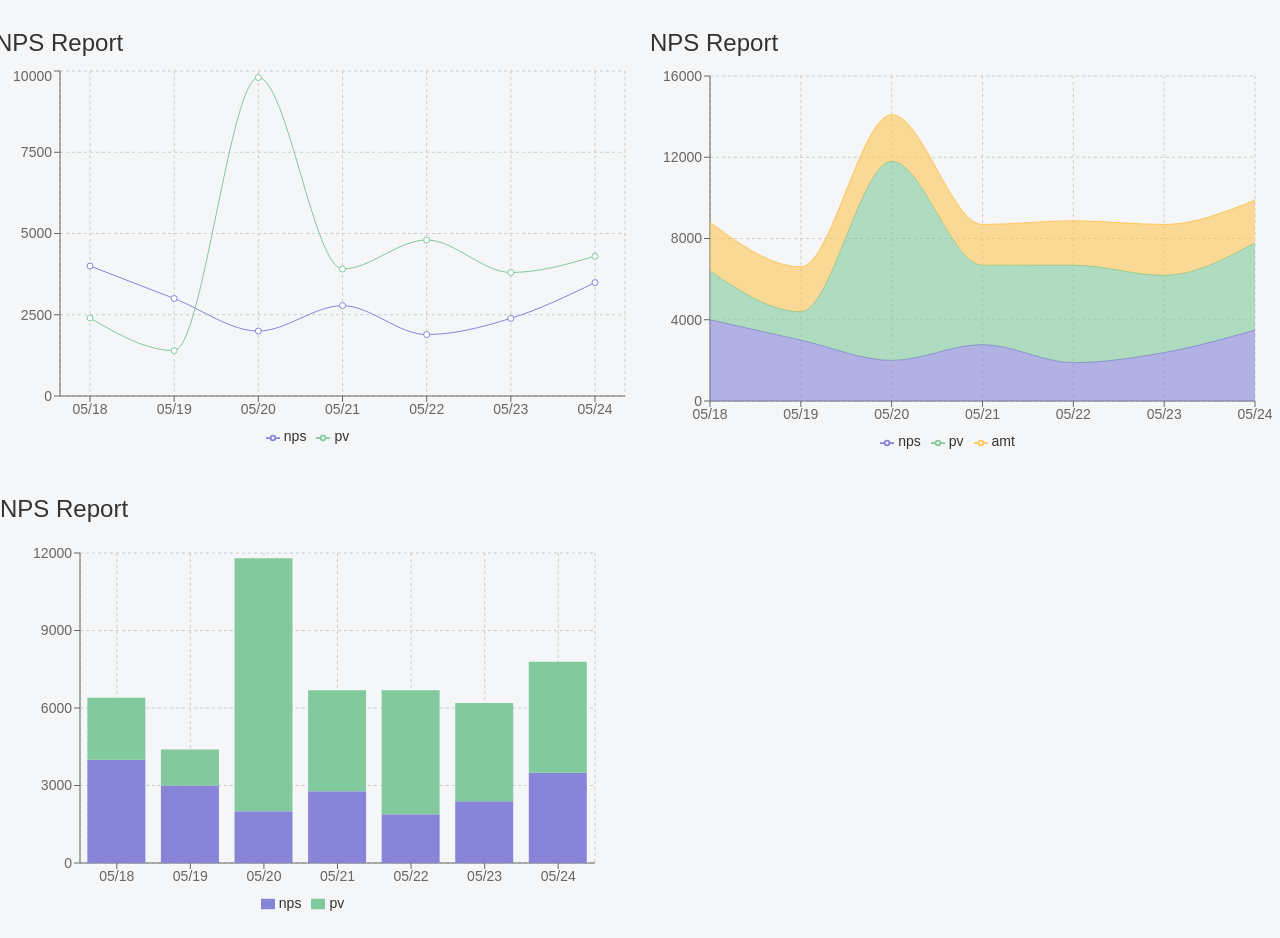
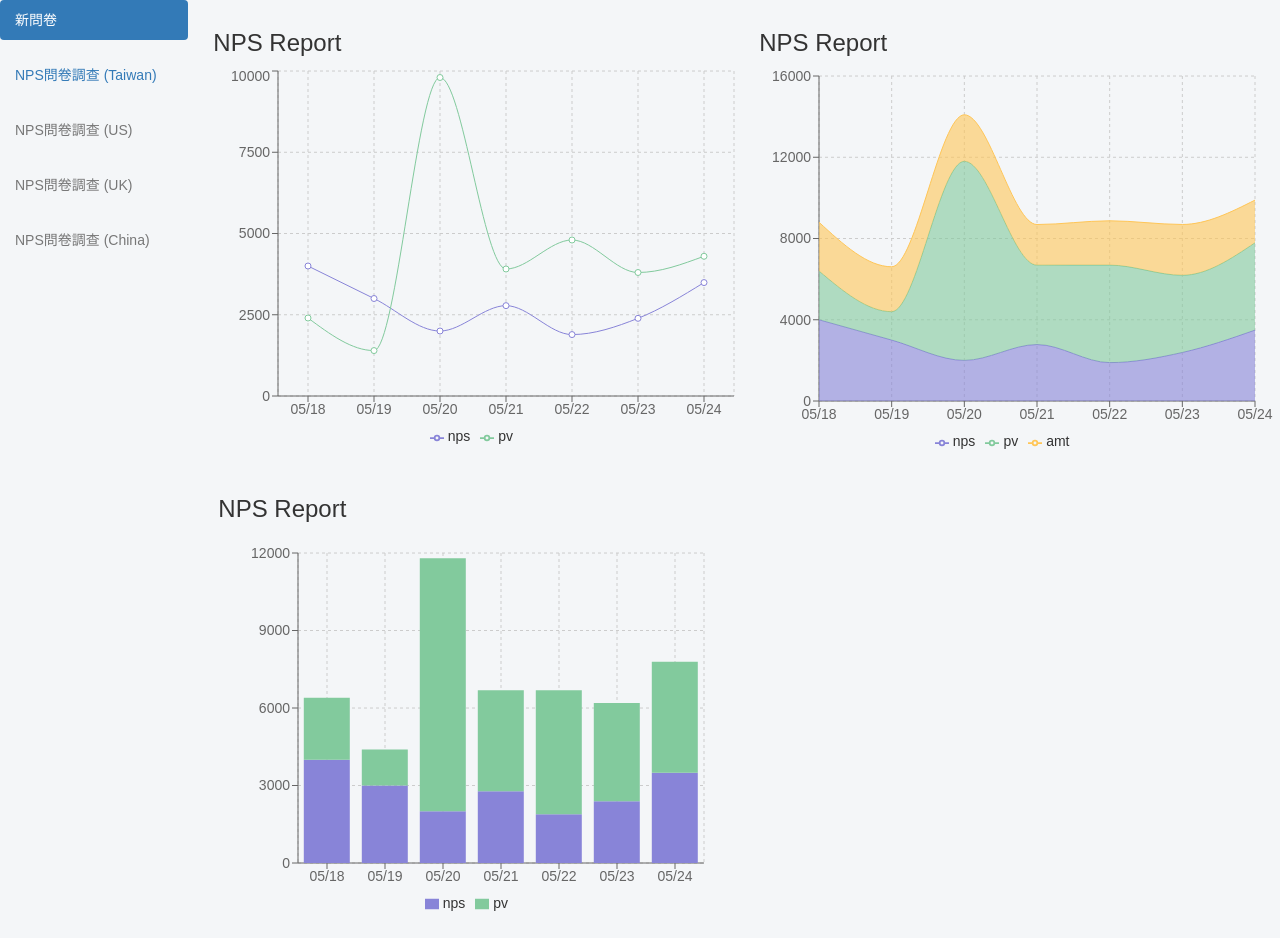
Before and after one commit to DavisChang/survey-anything, a React (Create React App) app: page /report in a window 1280 px wide. Built offline with nearby package versions, Linux system fonts and the light colour scheme.

Commit message:
Add sidebar

```diff
--- a/src/Pages/Report/Report.js
+++ b/src/Pages/Report/Report.js
@@ -2,7 +2,7 @@ import React from "react";
 import moment from 'moment';
 import { AreaChart, Area, BarChart, Bar, LineChart, Line, XAxis, YAxis,
   CartesianGrid, Tooltip, Legend, ResponsiveContainer } from "recharts";
-import { Row, Col } from 'react-bootstrap';
+import { Row, Col, Nav, NavItem } from 'react-bootstrap';
 import { Route, Link } from "react-router-dom";
 import './Report.css';
 
@@ -17,7 +17,27 @@ const data = [
 ];
 
 const Report = ({ match }) => (
-  <div>
+  <Row>
+    <Col xs={2}>
+      <Nav bsStyle="pills" stacked activeKey={1}>
+        <NavItem eventKey={1} href="/home">
+          新問卷
+        </NavItem>
+        <NavItem eventKey={2} title="Item">
+          NPS問卷調查 (Taiwan)
+        </NavItem>
+        <NavItem eventKey={3} disabled>
+          NPS問卷調查 (US)
+        </NavItem>
+        <NavItem eventKey={4} disabled>
+          NPS問卷調查 (UK)
+        </NavItem>
+        <NavItem eventKey={5} disabled>
+          NPS問卷調查 (China)
+        </NavItem>
+      </Nav>
+    </Col>
+    <Col xs={10}>
       <Row>
         <Col xs="6" style={{ padding: '10px' }}>
           <h3>NPS Report</h3>
@@ -69,7 +89,8 @@ const Report = ({ match }) => (
         <Col>
         </Col>
       </Row>
-  </div>
+    </Col>
+  </Row>
 );
 
 const AdminContent = ({ match }) => (
```
Lines whose indentation alone changed are shown as unchanged.
